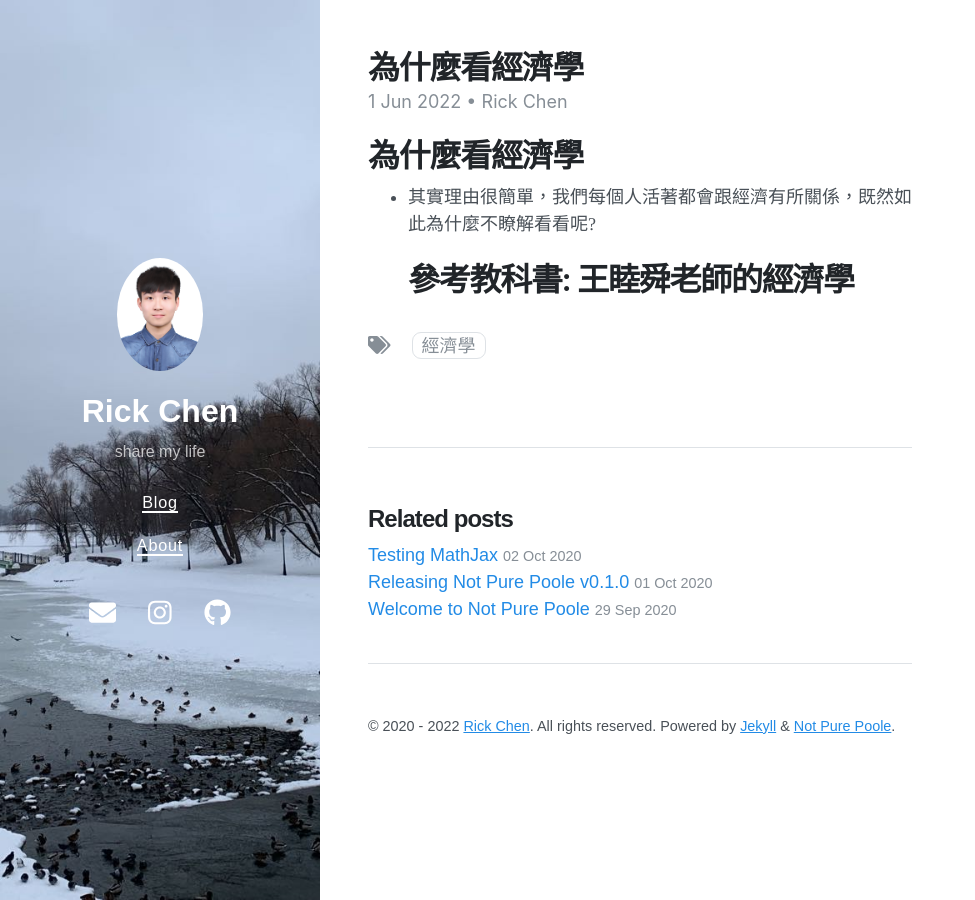
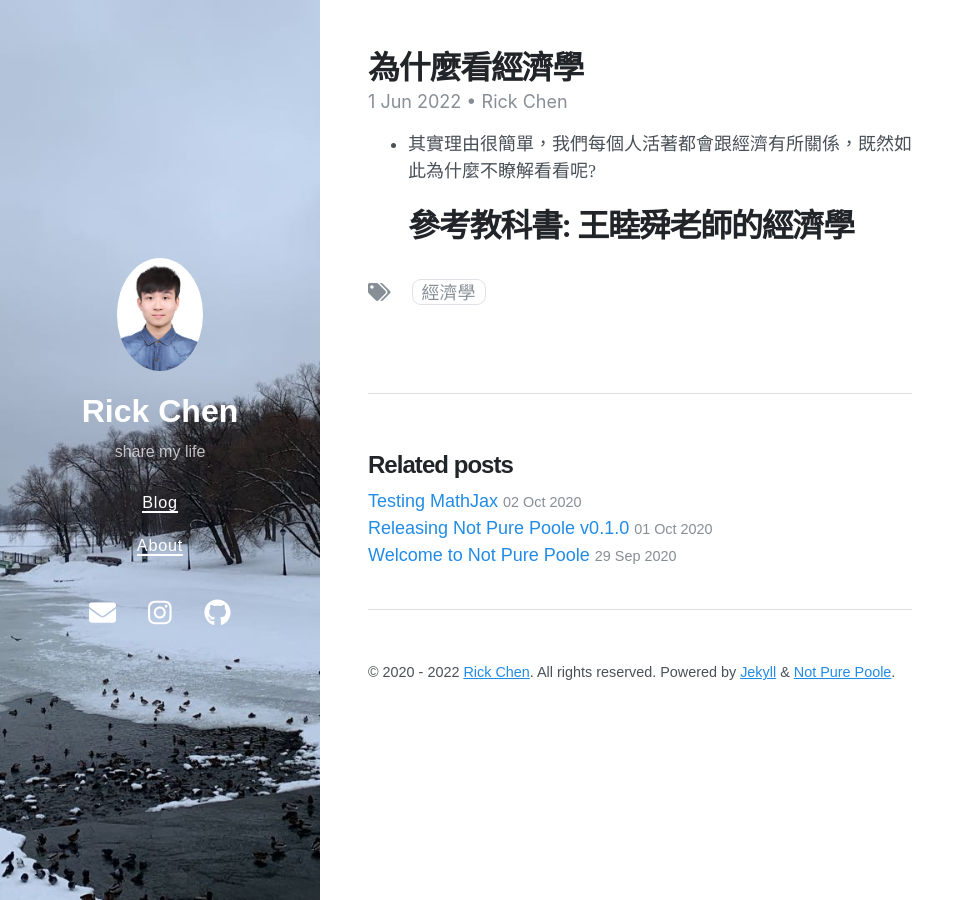
Before and after one commit to jerry940917chen/jerry940917chen.github.io, a Jekyll site: the page built from _posts/2022-06-01-Economics0.md, in a window 1280 px wide. Shown: the whole page, without its empty margins (0-975 px from the left). Built offline with Jekyll 4.4.1, drawn with Linux system fonts in a browser that asks for light colours; nearby versions of some CDN libraries.

Commit message:
Update 2022-06-01-Economics0.md

```diff
--- a/_posts/2022-06-01-Economics0.md
+++ b/_posts/2022-06-01-Economics0.md
@@ -6,6 +6,5 @@ tags:
 - 經濟學
 date: 2022-06-01 03:34
 ---
-# 為什麼看經濟學
 * 其實理由很簡單，我們每個人活著都會跟經濟有所關係，既然如此為什麼不瞭解看看呢?
 # 參考教科書: 王睦舜老師的經濟學
```
